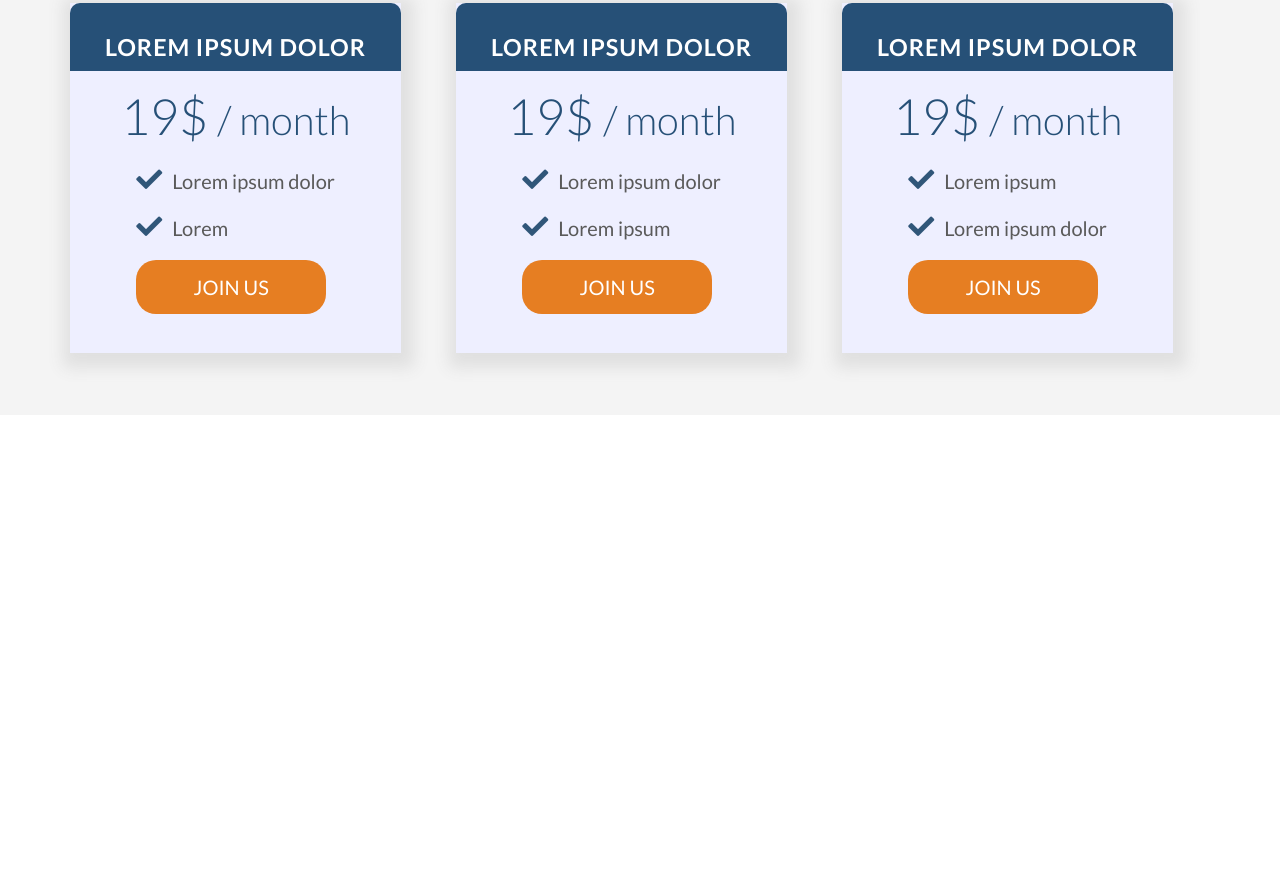
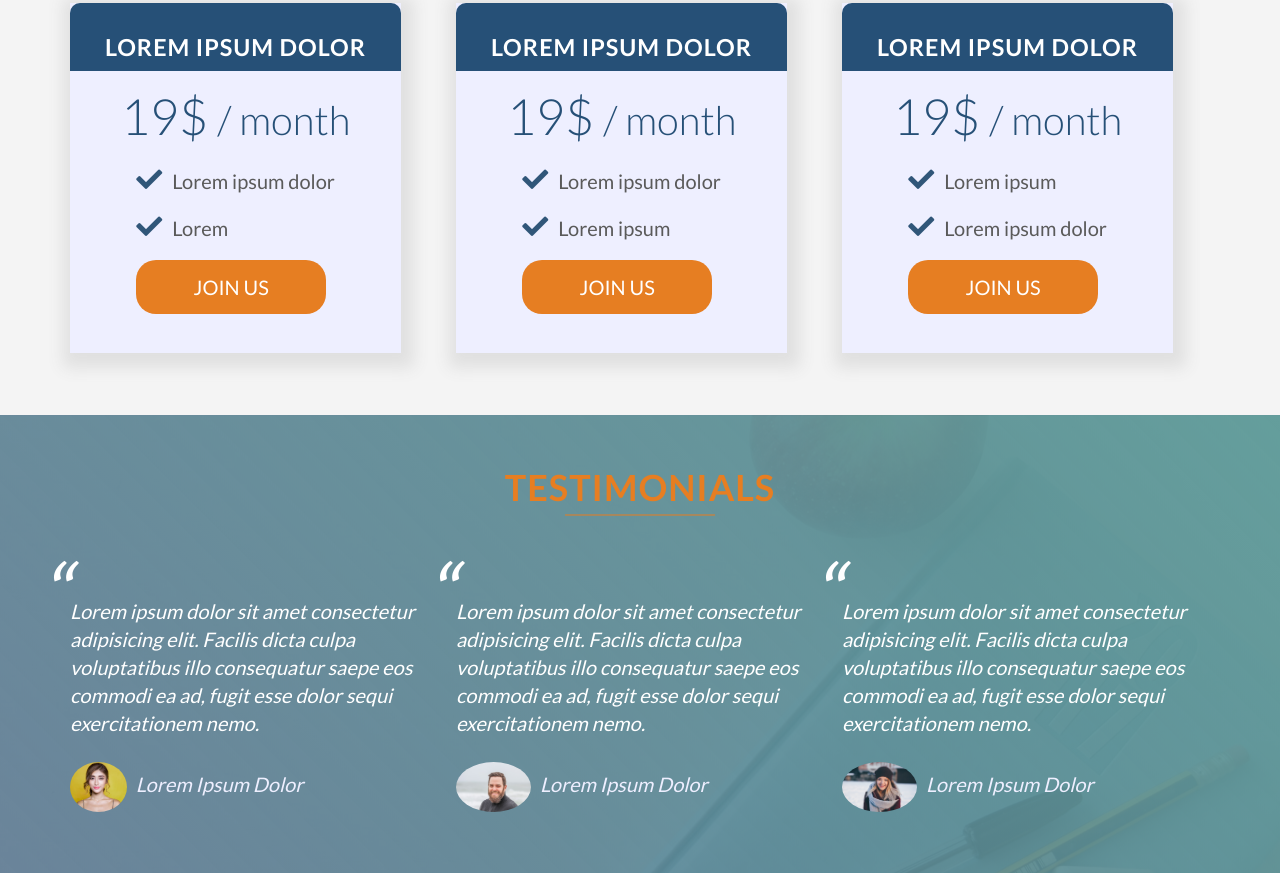
Before and after one commit to tinasot9874/LandingPage, a plain HTML site: page index.html in a window 1280 px wide. Shown: the part 1489-2362 px from the top of the page. Before the commit the page ends 1904 px from the top, so only its background shows below. Drawn offline with Linux system fonts and the light colour scheme.

Commit message:
update section testimonials

```diff
--- a/index.html
+++ b/index.html
@@ -120,5 +120,35 @@
         </div>
       </div>
     </section>
+
+    <section class="testimonials-section">
+      <h2>Testimonials</h2>
+      <div class="row">
+        <div class="col span-1-of-3">
+          <blockquote>
+            Lorem ipsum dolor sit amet consectetur adipisicing elit. Facilis dicta culpa voluptatibus illo consequatur saepe eos commodi ea ad, fugit esse dolor sequi exercitationem nemo.
+            <cite>
+                <img src="resources/img/person1.jpeg" alt="person1"> Lorem Ipsum Dolor
+            </cite>
+          </blockquote>
+        </div>
+        <div class="col span-1-of-3">
+            <blockquote>
+              Lorem ipsum dolor sit amet consectetur adipisicing elit. Facilis dicta culpa voluptatibus illo consequatur saepe eos commodi ea ad, fugit esse dolor sequi exercitationem nemo.
+              <cite>
+                  <img src="resources/img/person2.jpeg" alt="person2"> Lorem Ipsum Dolor
+              </cite>
+            </blockquote>
+          </div>
+          <div class="col span-1-of-3">
+              <blockquote>
+                Lorem ipsum dolor sit amet consectetur adipisicing elit. Facilis dicta culpa voluptatibus illo consequatur saepe eos commodi ea ad, fugit esse dolor sequi exercitationem nemo.
+                <cite>
+                    <img src="resources/img/person3.jpeg" alt="person3"> Lorem Ipsum Dolor
+                </cite>
+              </blockquote>
+            </div>
+      </div>
+    </section>
   </body>
 </html>
--- a/resources/css/styles.css
+++ b/resources/css/styles.css
@@ -86,10 +86,10 @@ section {
   padding: 50px;
 }
 
-.small-icon{
-    color: #305679;
-    font-size: 130%;
-    margin-right: 10px;
+.small-icon {
+  color: #305679;
+  font-size: 130%;
+  margin-right: 10px;
 }
 /* --------------------------------- */
 
@@ -217,5 +217,52 @@ h1 {
 }
 
 .product-box .btn {
-    margin-left: 20%;
+  margin-left: 20%;
 }
+/* ---------------------------------- */
+
+/* --------------- TESTIMONIALS SECTION --------------- */
+
+.testimonials-section {
+  background-image: linear-gradient(
+      45deg,
+      rgba(79, 111, 138, 0.8),
+      rgb(100, 158, 156)
+    ),
+    url("../img/background4.jpeg");
+  background-size: cover;
+  background-attachment: fixed;
+  background-position: center;
+}
+
+
+.testimonials-section h2 {
+  margin-bottom: 70px;
+}
+blockquote::before{
+  content: '\201C';
+  display: block;
+  font-size: 400%;
+  position: absolute;
+  top: -20px;
+  left: -30px;
+}
+blockquote{
+  font-style: italic;
+  line-height: 140%;
+  color: white;
+  width: 95%;
+  position: relative;
+}
+
+cite{
+  display: block;
+  margin-top: 25px;
+  color: #eeefff;
+}
+cite img{
+  height: 50px;
+  border-radius: 50%;
+  vertical-align: middle;
+  margin-right: 5px;
+}
```
